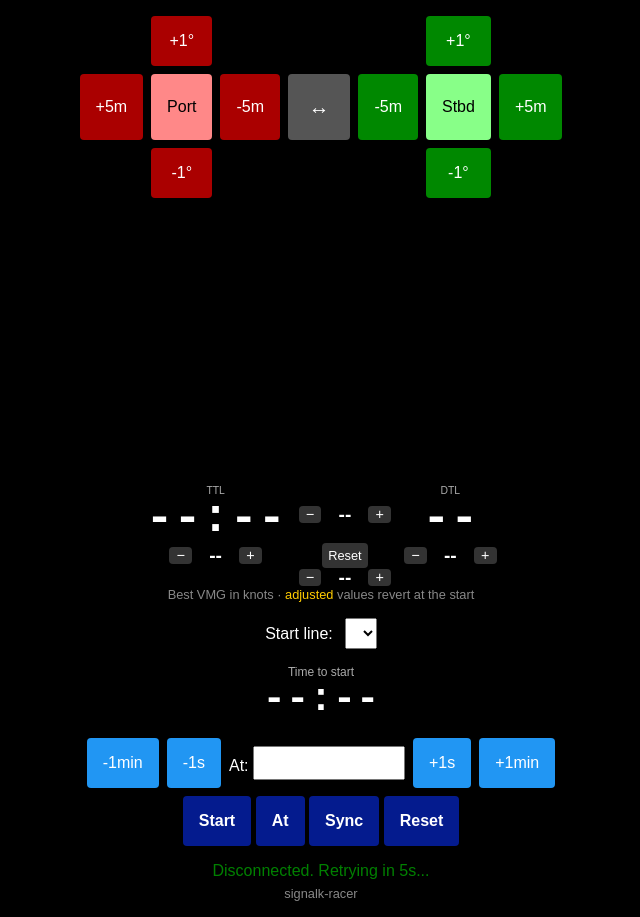
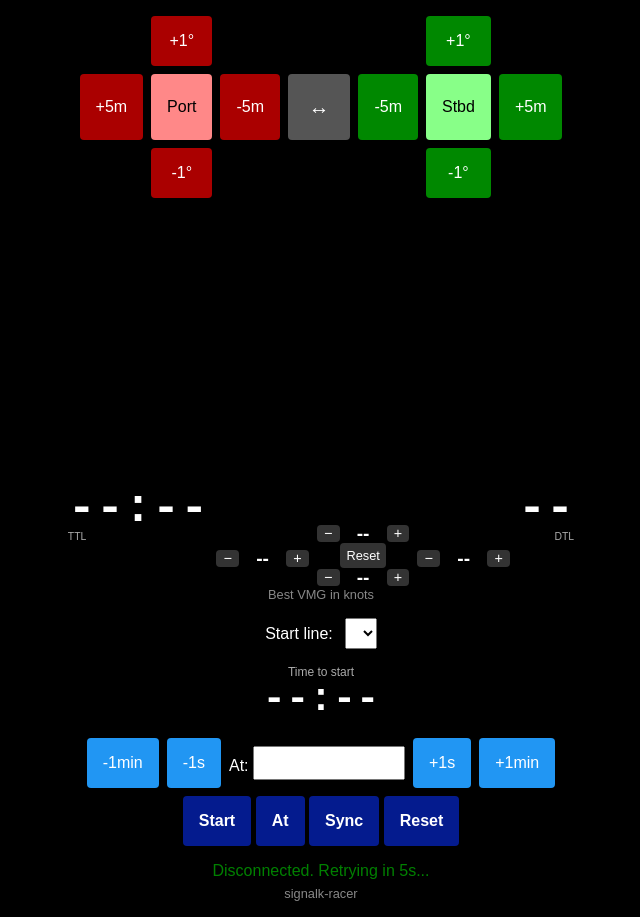
Before and after one commit to gregw/signalk-racer, a website: page public/index.html in a window 1280 px wide. Shown: the whole page, without its empty margins (319-959 px from the left). Drawn offline with Linux system fonts and the light colour scheme; no server answers.

Commit message:
## 1.2.0 Visualize line and best VMGs  + Added `navigation.racing.swapStartLine` to swap the port and starboard ends of the line,    carrying the collected VMG samples across with the ends  + Published the four best VMGs behind the time to line as `navigation.racing.bestVmg.`    `{toCourseSide,fromCourseSide,toPortEnd,toStbEnd}`, each with an `.override` beside it    reporting the manual adjustment, if any  + Added `navigation.racing.setBestVmg` to adjust or reset them, plus direct puts to each path.    An adjustment holds until the gun, but the VMG actually being sailed wins if it is better  + Samples now keep the `cog` and `sog` that produced them, published as    `navigation.racing.bestApproach`: the course actually sailed that best closes the line  + Published the start line bearing as `navigation.racing.startLineBearing`  + Webapp: swap-ends button, race countdown, and a start line visualisation with the best VMGs    as a cross below it and projections showing where the boat reaches at the gun  + Webapp and admin UI now show the running plugin version  + Fixed VMG samples being rejected below an absolute 1 m/s in each direction, so a boat closing    the line at an angle only fed the direction it was mostly travelling (now `minVmg`, 0.01 m/s)  + Fixed the collected VMG samples being discarded whenever any waypoint changed  + Fixed the start line bias not being cleared when the line is lost  + Fixed the webapp race countdown never being displayed

```diff
--- a/public/index.html
+++ b/public/index.html
@@ -58,21 +58,28 @@
             gap: 0.5em;
         }
 
+        /* Five columns: the VMG arms take the middle three and stay tightly grouped,
+           while TTL and DTL sit in the outer two. Keeping the stats out of the arms'
+           columns is what stops the big numbers stretching the cross apart.
+           Everything is bottom aligned, so the TTL/DTL labels land on the same line
+           as the top arm and the large numbers rise above it. */
         .vmg-cross {
             display: grid;
-            grid-template-columns: repeat(3, auto);
-            align-items: center;
+            grid-template-columns: repeat(5, auto);
+            align-items: end;
             justify-items: center;
-            gap: 0 0.8em;
+            gap: 0 0.5em;
         }
 
         .viz { width: 100%; max-width: 400px; }
 
         .vmg-row { display: flex; align-items: center; justify-content: center; gap: 0.15em; }
 
-        /* TTL and DTL flank the top of the cross. They are bottom aligned, so the large
-           type grows upwards and the numbers rise clear above the rest of the cross. */
-        .cross-stat { align-self: end; line-height: 1; }
+        /* The label sits under its number and hugs the outer edge, so the two read
+           outwards from the cross rather than crowding its middle. */
+        .cross-stat { line-height: 1; }
+        .cross-stat-left { text-align: left; }
+        .cross-stat-right { text-align: right; }
         .cross-stat-label { font-size: 0.65em; color: #aaa; }
         .cross-stat-value { font-size: 3.6em; font-weight: bold; font-family: monospace; }
         .vmg-value { min-width: 2.2em; font-size: 1.2em; font-weight: bold; line-height: 1; }
@@ -897,20 +904,23 @@
     </div>
 
     <div class="vmg-cross">
-        <div class="cross-stat" title="Time to line at the effective VMG">
+        <div class="cross-stat cross-stat-left" title="Time to line at the effective VMG">
+            <div class="cross-stat-value" id="timeToLine">--:--</div>
             <div class="cross-stat-label">TTL</div>
-            <div class="cross-stat-value" id="timeToLine">--:--</div>
         </div>
+        <div></div>
         <div class="vmg-row" title="Best VMG across the line towards the course side">
             <button class="vmg-adjust" onclick="adjustBestVmg('toCourseSide', -0.1)">&minus;</button>
             <span class="vmg-value" id="vmg-toCourseSide">--</span>
             <button class="vmg-adjust" onclick="adjustBestVmg('toCourseSide', 0.1)">+</button>
         </div>
-        <div class="cross-stat" title="Distance from the bow to the line, negative when OCS">
+        <div></div>
+        <div class="cross-stat cross-stat-right" title="Distance from the bow to the line, negative when OCS">
+            <div class="cross-stat-value" id="distanceToLine">--</div>
             <div class="cross-stat-label">DTL</div>
-            <div class="cross-stat-value" id="distanceToLine">--</div>
         </div>
 
+        <div></div>
         <div class="vmg-row" title="Best VMG along the line towards the port end (pin)">
             <button class="vmg-adjust" onclick="adjustBestVmg('toPortEnd', -0.1)">&minus;</button>
             <span class="vmg-value" id="vmg-toPortEnd">--</span>
@@ -922,7 +932,9 @@
             <span class="vmg-value" id="vmg-toStbEnd">--</span>
             <button class="vmg-adjust" onclick="adjustBestVmg('toStbEnd', 0.1)">+</button>
         </div>
+        <div></div>
 
+        <div></div>
         <div></div>
         <div class="vmg-row" title="Best VMG back across the line from the course side, used when OCS">
             <button class="vmg-adjust" onclick="adjustBestVmg('fromCourseSide', -0.1)">&minus;</button>
@@ -930,10 +942,11 @@
             <button class="vmg-adjust" onclick="adjustBestVmg('fromCourseSide', 0.1)">+</button>
         </div>
         <div></div>
+        <div></div>
     </div>
 </div>
 <div style="font-size: 0.8em; color: #888;">
-    Best VMG in knots &middot; <span style="color: #fc0;">adjusted</span> values revert at the start
+    Best VMG in knots
 </div>
 
 <!-- Start-line selector -->
```
Also changed, not shown: README.md, racer-webapp.png.
